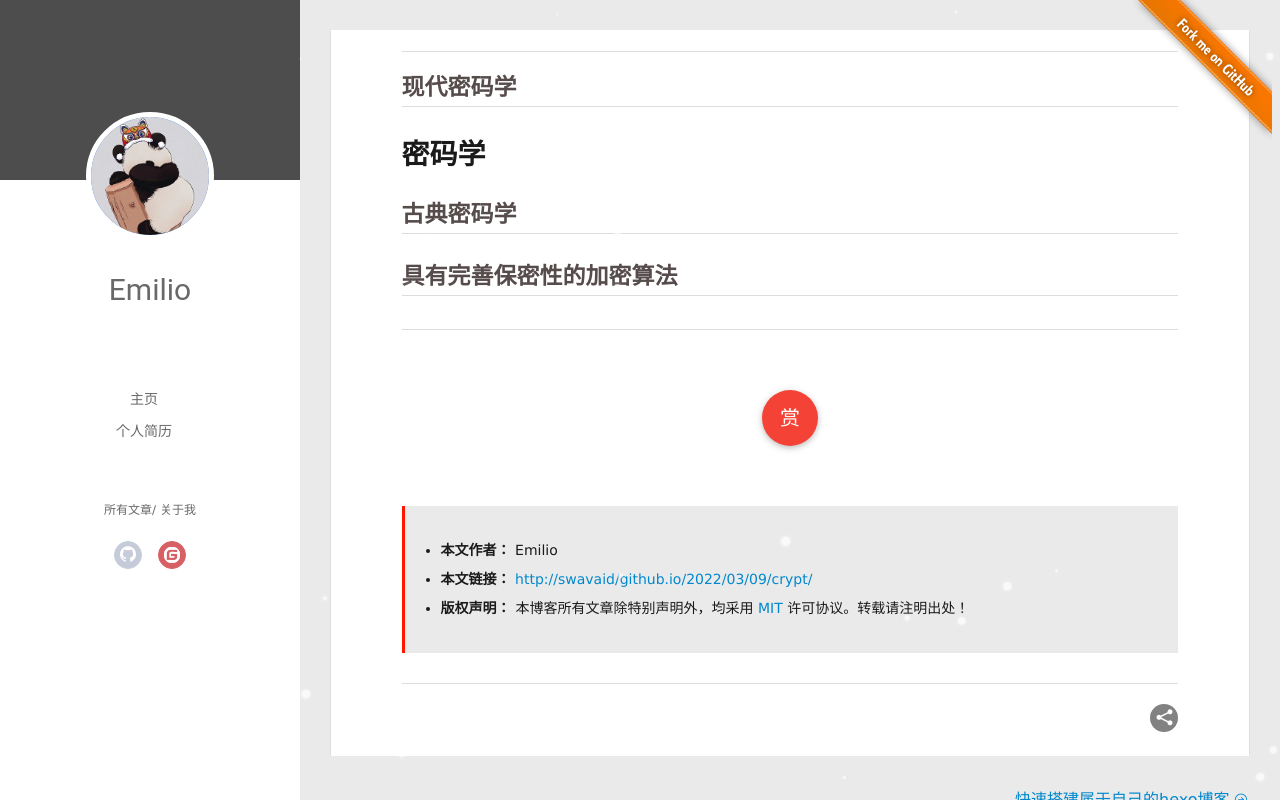
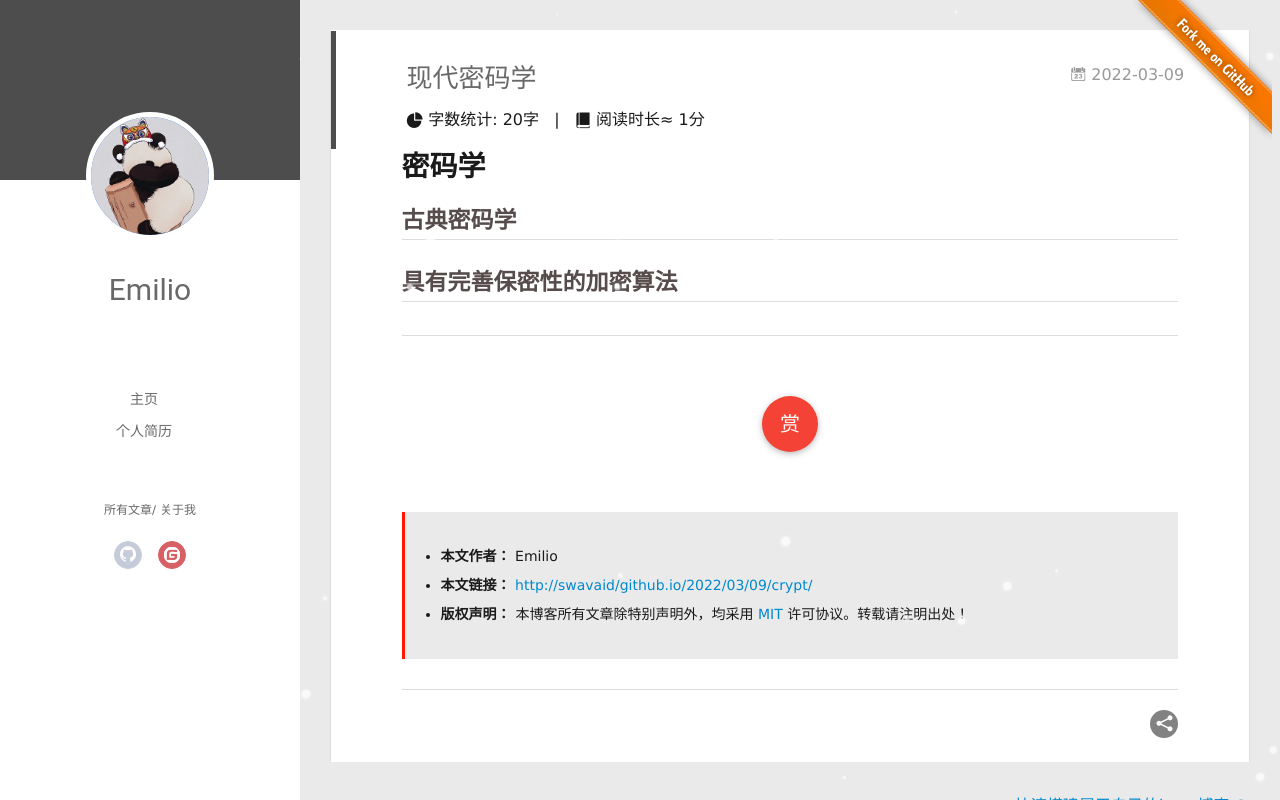
Before and after one commit to Swavaid/Swavaid.github.io, a plain HTML site: page 2022/03/09/crypt/index.html in a window 1280 px wide. Drawn offline with Linux system fonts and the light colour scheme; some packages are replaced by stand-ins of ours; a script that the page names is missing.

Commit message:
Site updated: 2022-03-09 22:51:40

```diff
--- a/2022/03/09/crypt/index.html
+++ b/2022/03/09/crypt/index.html
@@ -6,19 +6,19 @@
   <meta name="renderer" content="webkit">
   <meta http-equiv="X-UA-Compatible" content="IE=edge" >
   <link rel="dns-prefetch" href="http://swavaid/github.io">
-  <title>+&#39;s Blog</title>
+  <title>现代密码学 | +&#39;s Blog</title>
   <meta name="generator" content="hexo-theme-yilia-plus">
   <meta name="viewport" content="width=device-width, initial-scale=1, maximum-scale=1">
 
-  <meta name="description" content="现代密码学密码学古典密码学具有完善保密性的加密算法">
+  <meta name="description" content="密码学古典密码学具有完善保密性的加密算法">
 <meta property="og:type" content="article">
-<meta property="og:title" content="+&#39;s Blog">
+<meta property="og:title" content="现代密码学">
 <meta property="og:url" content="http://swavaid/github.io/2022/03/09/crypt/index.html">
 <meta property="og:site_name" content="+&#39;s Blog">
-<meta property="og:description" content="现代密码学密码学古典密码学具有完善保密性的加密算法">
+<meta property="og:description" content="密码学古典密码学具有完善保密性的加密算法">
 <meta property="og:locale">
 <meta property="article:published_time" content="2022-03-09T14:40:24.406Z">
-<meta property="article:modified_time" content="2022-03-09T14:44:43.449Z">
+<meta property="article:modified_time" content="2022-03-09T14:51:17.892Z">
 <meta property="article:author" content="Emilio">
 <meta name="twitter:card" content="summary">
 
@@ -183,10 +183,57 @@
             <article id="post-crypt" class="article article-type-post " itemscope itemprop="blogPost">
   <div class="article-inner">
 
+      <header class="article-header">
+
+
+    <h1 class="article-title" itemprop="name">
+      现代密码学
+    </h1>
+
+
+
+
+
+
+        <span id="busuanzi_container_page_pv" style='display:none' class="archive-article-date">
+              <i class="icon-smile icon"></i> 阅读数：<span id="busuanzi_value_page_pv"></span>次
+        </span>
+
+<a href="/2022/03/09/crypt/" class="archive-article-date">
+        <time datetime="2022-03-09T14:40:24.406Z" itemprop="datePublished"><i class="icon-calendar icon"></i>2022-03-09</time>
+</a>
+
+
+
+
+<div style="margin-top:10px;">
+  <span class="post-time">
+    <span class="post-meta-item-icon">
+      <!-- fonts.scss -->
+      <!-- 百度字体平台:http://fontstore.baidu.com/static/editor/index.html -->
+      <i class="icon-statistics"></i>
+      <span class="post-meta-item-text"> 字数统计:</span>
+      <span class="post-count">20字</span>
+    </span>
+  </span>
+
+  <span class="post-time">
+    &nbsp; | &nbsp;
+    <span class="post-meta-item-icon">
+      <i class="icon-book icon"></i>
+      <span class="post-meta-item-text"> 阅读时长≈</span>
+      <span class="post-count">1分</span>
+    </span>
+  </span>
+</div>
+
+
+
+  </header>
+
   <div class="article-entry" itemprop="articleBody">
 
-    <hr>
-<h2 id="现代密码学"><a href="#现代密码学" class="headerlink" title="现代密码学"></a>现代密码学</h2><h1 id="密码学"><a href="#密码学" class="headerlink" title="密码学"></a>密码学</h1><h2 id="古典密码学"><a href="#古典密码学" class="headerlink" title="古典密码学"></a>古典密码学</h2><h2 id="具有完善保密性的加密算法"><a href="#具有完善保密性的加密算法" class="headerlink" title="具有完善保密性的加密算法"></a>具有完善保密性的加密算法</h2><h2 id=""><a href="#" class="headerlink" title=""></a></h2>
+    <h1 id="密码学"><a href="#密码学" class="headerlink" title="密码学"></a>密码学</h1><h2 id="古典密码学"><a href="#古典密码学" class="headerlink" title="古典密码学"></a>古典密码学</h2><h2 id="具有完善保密性的加密算法"><a href="#具有完善保密性的加密算法" class="headerlink" title="具有完善保密性的加密算法"></a>具有完善保密性的加密算法</h2><h2 id=""><a href="#" class="headerlink" title=""></a></h2>
 
 
 
@@ -227,7 +274,7 @@
         </li>
         <li>
           <strong>本文链接：</strong>
-          <a href="http://swavaid/github.io/2022/03/09/crypt/" title="" target="_blank">http://swavaid/github.io/2022/03/09/crypt/</a>
+          <a href="http://swavaid/github.io/2022/03/09/crypt/" title="现代密码学" target="_blank">http://swavaid/github.io/2022/03/09/crypt/</a>
         </li>
 
         <li>
--- a/content.json
+++ b/content.json
@@ -1 +1 @@
-[{"title":"","date":"2022-03-09T14:40:24.406Z","path":"2022/03/09/crypt/","tags":[]},{"title":"快速搭建属于自己的hexo博客","date":"2022-02-11T07:48:10.688Z","path":"2022/02/11/快速搭建自己的hexo博客/","tags":[]}]
+[{"title":"现代密码学","date":"2022-03-09T14:40:24.406Z","path":"2022/03/09/crypt/","tags":[]},{"title":"快速搭建属于自己的hexo博客","date":"2022-02-11T07:48:10.688Z","path":"2022/02/11/快速搭建自己的hexo博客/","tags":[]}]
```
Also changed, not shown: 2022/02/11/快速搭建自己的hexo博客/index.html (+1 -1 lines), archives/2022/03/index.html (+8 -0 lines), archives/2022/index.html (+8 -0 lines), archives/index.html (+8 -0 lines), index.html (+25 -2 lines).
